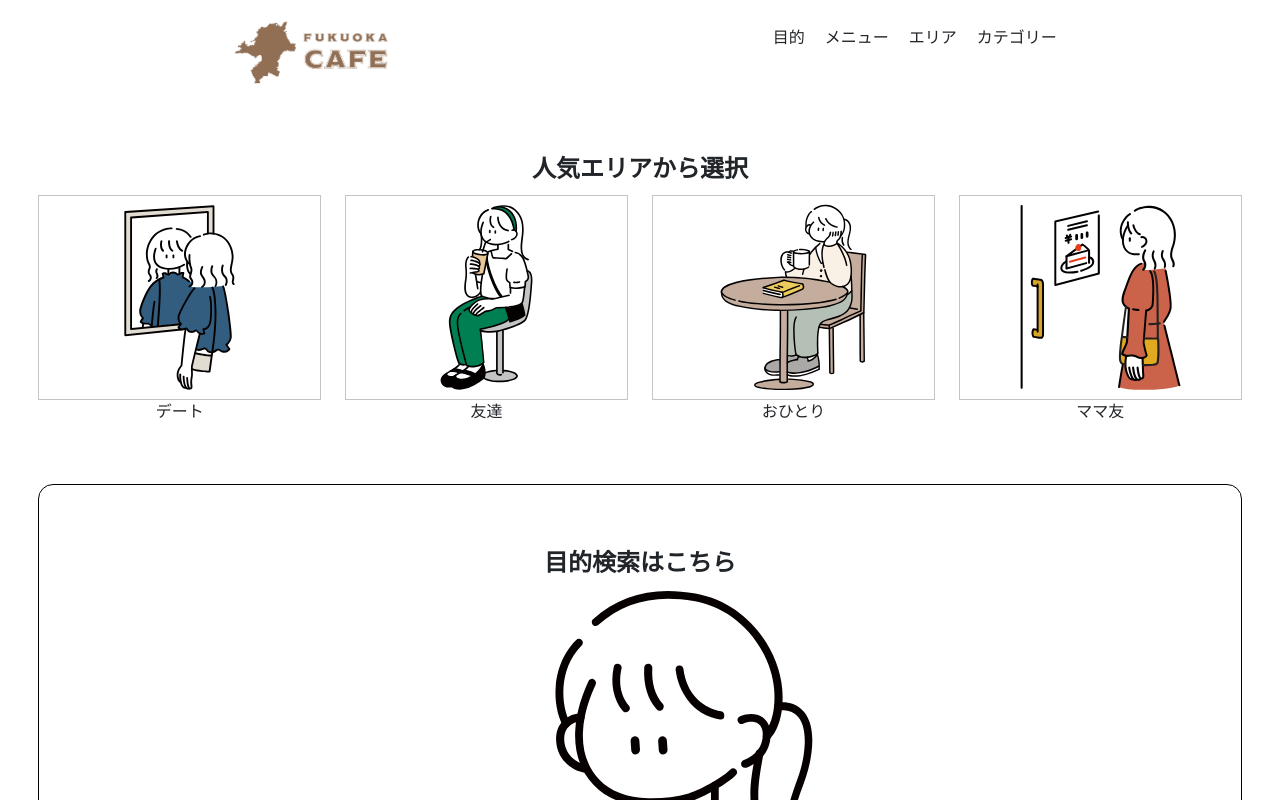
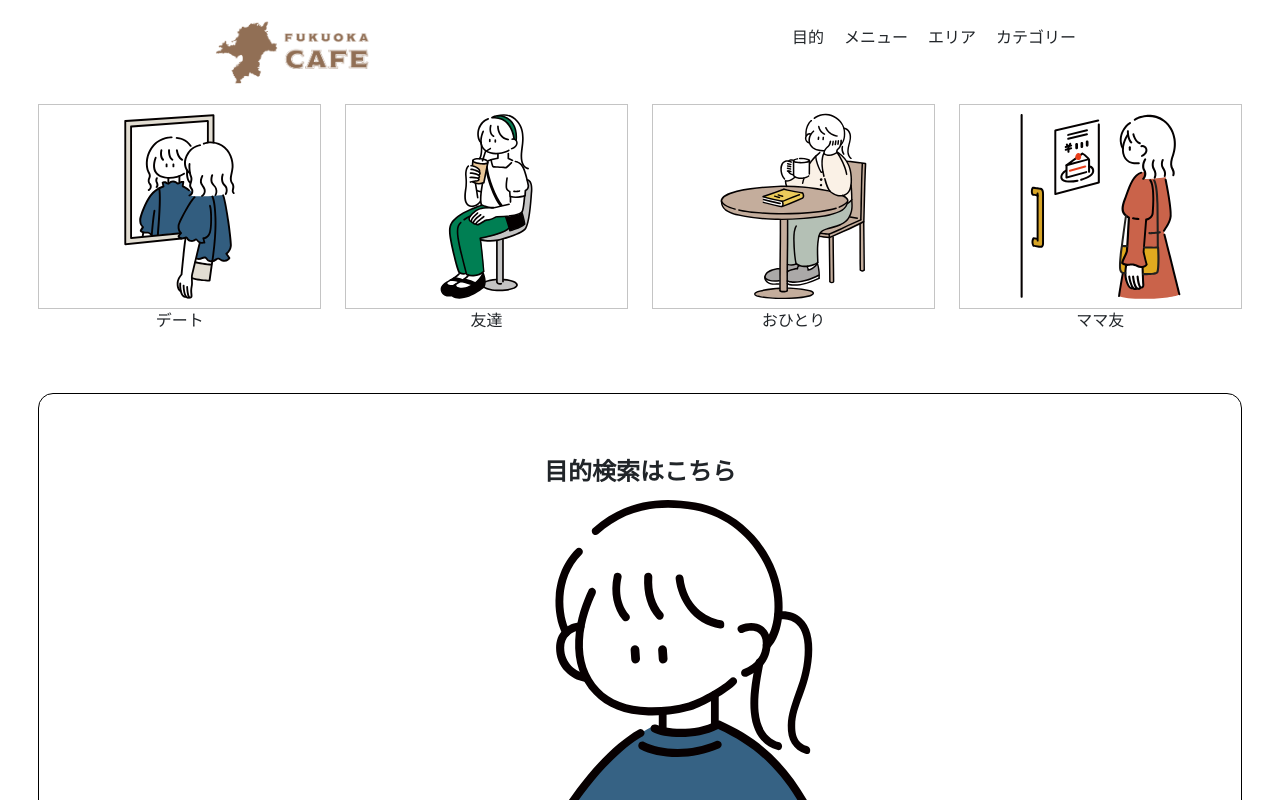
Before and after one commit to osho210/fukuokacafenikki, a Vue app: page /#/ in a window 1280 px wide. Shown: the top 800 px of the page. Built offline with nearby package versions, Linux system fonts and the light colour scheme.

Commit message:
[Add] footer画面幅合わせの完了

```diff
--- /dev/null
+++ b/src/components/Footer.vue
@@ -0,0 +1,27 @@
+<template>
+    <footer>
+        <div>
+            <p>©︎福岡カフェ日記</p>
+            <p>プライバシーポリシーについて</p>
+        </div>
+    </footer>
+</template>
+<script>
+export default{
+    name: 'Footer'
+}
+</script>
+<style scoped>
+    footer{
+        background: #ebebeb;
+        padding: 4vw 0;
+        text-align: center;
+        display: block;
+        /* 画面幅を超えて合わせる */
+        margin: 0 calc(50% - 50vw) 60px;
+        width: 100vw;
+    }
+    footer p{
+        display: block;
+    }
+</style>
--- a/src/components/Front.vue
+++ b/src/components/Front.vue
@@ -6,6 +6,7 @@
     <AreaContent></AreaContent>
     <CategoryContent></CategoryContent>
     <FooterNavigation :class="{showPc:showPcActive}"></FooterNavigation>
+    <Footer></Footer>
   </div>
 </template>
 
@@ -16,6 +17,7 @@ import MenuContent from '@/components/MenuContent'
 import AreaContent from '@/components/AreaContent'
 import CategoryContent from '@/components/CategoryContent'
 import FooterNavigation from '@/components/FooterNavigation'
+import Footer from '@/components/Footer'
 
 export default {
   name: 'Front',
@@ -30,7 +32,8 @@ export default {
     AreaContent,
     MenuContent,
     CategoryContent,
-    FooterNavigation
+    FooterNavigation,
+    Footer
   }
 }
 </script>
--- a/src/components/Header.vue
+++ b/src/components/Header.vue
@@ -1,4 +1,5 @@
 <template>
+    <header>
         <div :class="{itemDistanceEvenly: isActive , headerPosition: isActive}">
             <img src="../assets/img/logo.png" alt="サイトロゴ" :class="{logoImage: isActive }">
             <div :class="{showMobile:showMobileActive }">
@@ -10,6 +11,7 @@
             </div>
             <Humbeger :class="{showPc:showPcActive}"></Humbeger>
         </div>
+    </header>
 </template>
 
 <script>
@@ -41,8 +43,18 @@ export default {
 </script>
 
 <style scoped>
+    header{
+        background: white;
+        height: 60px;
+        position: fixed;
+        right: 0;
+        top: 0;
+        z-index: 10;
+        width: 100%;
+    }
     .headerPosition{
         margin-top: 10px;
+        background: white;
     }
     .logoImage{
         width: 200px;
--- a/src/components/footerNavigation.vue
+++ b/src/components/footerNavigation.vue
@@ -1,16 +1,18 @@
 <template>
-    <div class='footerContent'>
+    <footer class='footerContent'>
         <ul class='footerContentElements'>
             <li v-for='footerItem in footerItems' :key='footerItem.id' :href='footerItem.url' class='footerContentElement'>
                 <img :src='footerItem.path' alt='フッタ' class='footerListImage'><br>
                 <p>{{footerItem.name}}</p>
             </li>
         </ul>
-    </div>
+    </footer>
 </template>
 <script>
+import Footer from './Footer.vue'
 
 export default {
+  components: { Footer },
     name: 'footerNavigation',
     data () {
         return {
```
Lines whose indentation alone changed are shown as unchanged.
